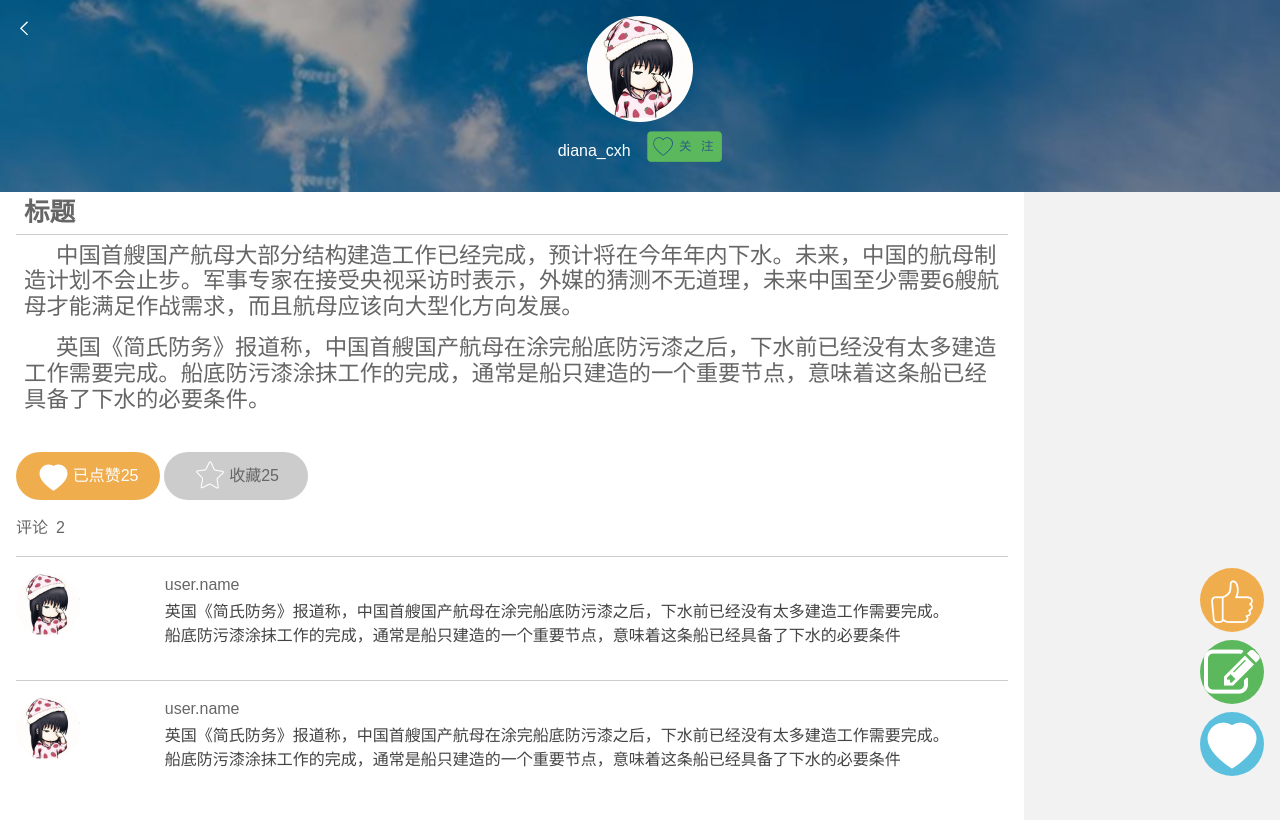
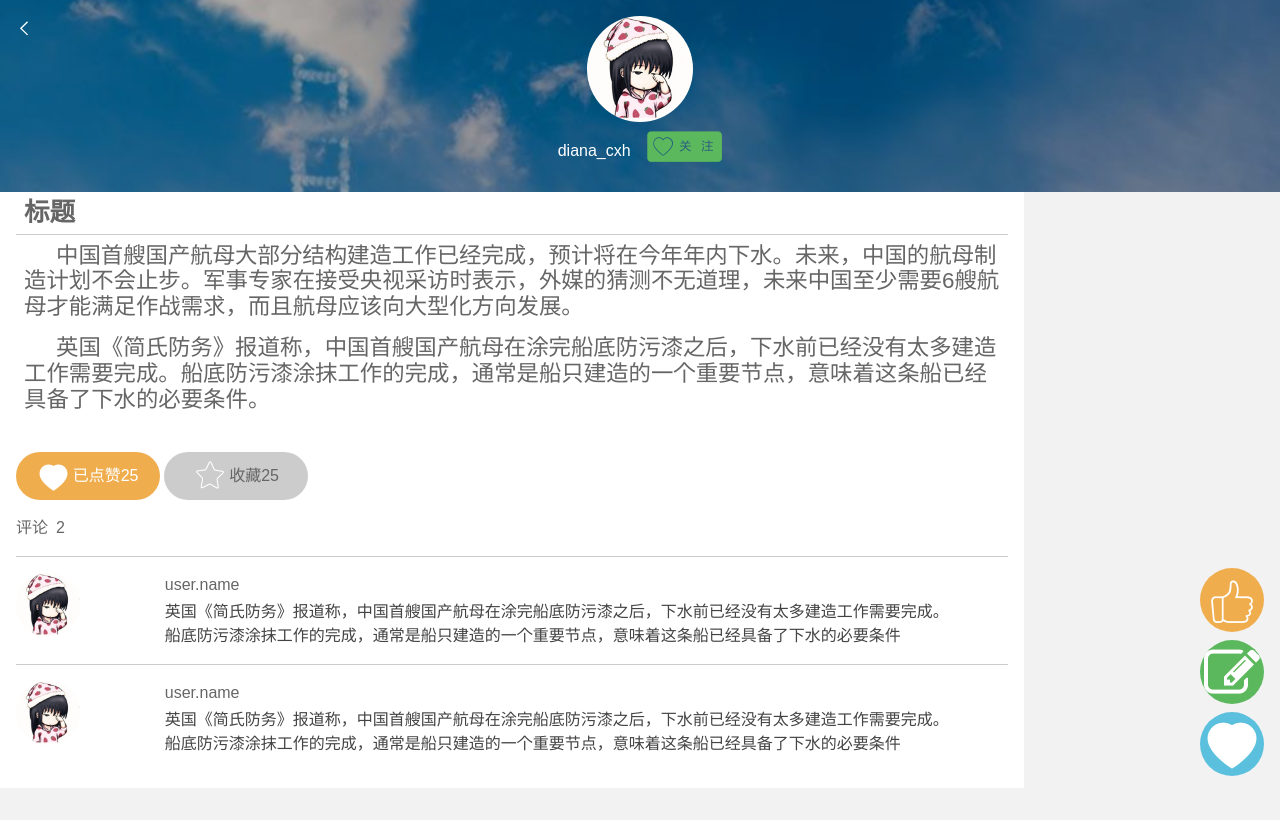
Before and after one commit to Diana-Cheng/webApp_note, a plain HTML site: page webApp/note_detail.html in a window 1280 px wide. Drawn offline with nearby package versions, Linux system fonts and the light colour scheme.

Commit message:
add note detail style

```diff
--- a/webApp/css/noteDetail.css
+++ b/webApp/css/noteDetail.css
@@ -101,7 +101,7 @@ html,body{
 }
 .pinglunLists .pinglun{
 	border-top:1px solid #ccc;
-	padding:1rem 0;
+	padding-top:1rem;
 	overflow: hidden;
 }
 .pinglunLists .pinglun div{
```
